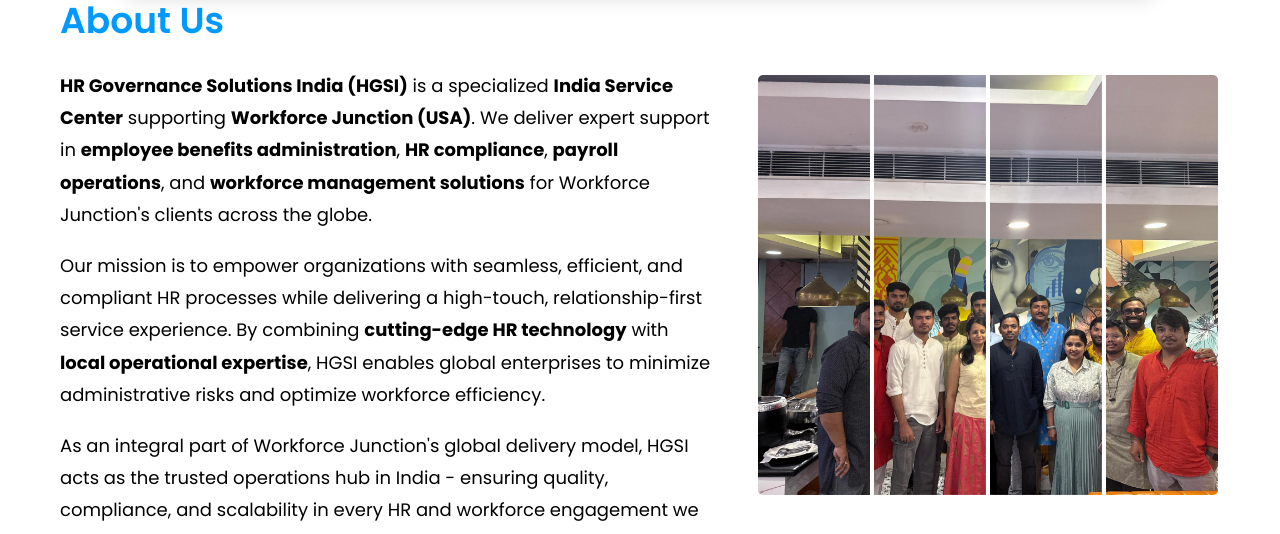
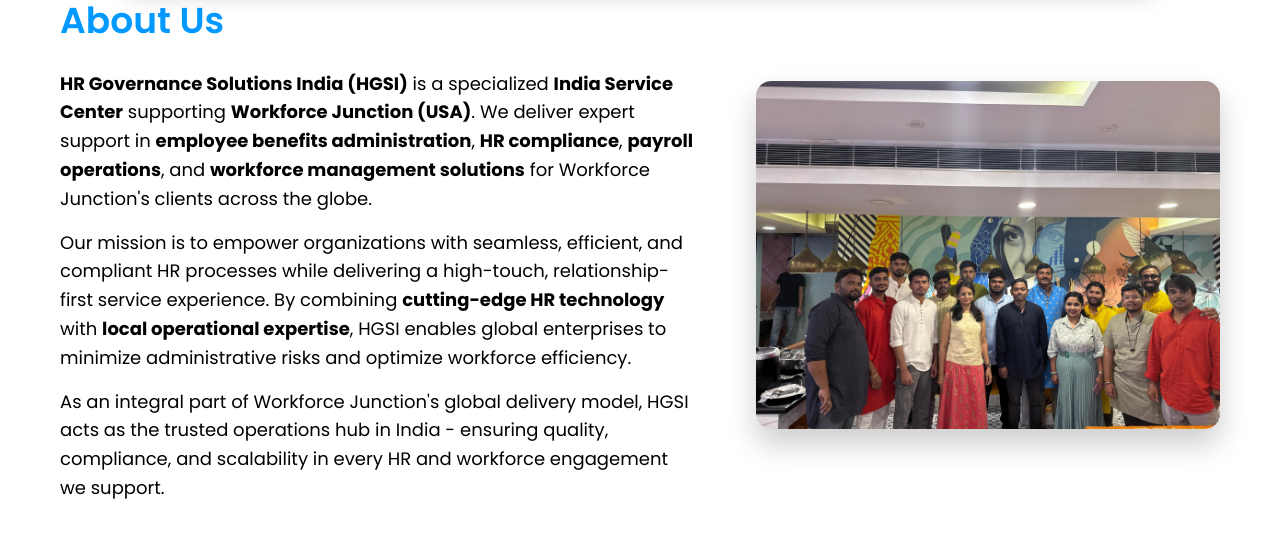
Before and after one commit to hrgovernancesolutions-hub/hgsi, a React (Vite) app: page /#/ in a window 1280 px wide. Before the commit this address led to /#/#home. Shown: the part 936-1470 px from the top of the page. Built offline with nearby package versions, Linux system fonts and the light colour scheme.

Commit message:
Updated About section design and removed image slices

```diff
--- a/src/components/about/About.css
+++ b/src/components/about/About.css
@@ -1,4 +1,4 @@
-.about-section{
+.about-section {
   /* background: linear-gradient(135deg, #0a0f24, #1a2a6c, #b21f1f, #fdbb2d); */
   transition: opacity 0.8s ease, transform 0.8s ease;
   background-size: 400% 400%;
@@ -15,17 +15,9 @@
   padding: 10% 60px 60px 60px;
   opacity: 0;
   transform: translateY(60px);
-  /* background: linear-gradient(135deg, #0a0f24, #1a2a6c, #b21f1f, #fdbb2d); */
   transition: opacity 0.8s ease, transform 0.8s ease;
-  background-size: 400% 400%;
-  animation: gradientBG 15s ease infinite;
 }
 
-@keyframes gradientBG {
-  0% { background-position: 0% 50%; }
-  50% { background-position: 100% 50%; }
-  100% { background-position: 0% 50%; }
-}
 .about.visible {
   opacity: 1;
   transform: translateY(0);
@@ -35,14 +27,15 @@
   display: flex;
   align-items: center;
   justify-content: space-between;
-  gap: 0;
+  gap: 40px; /* Added gap for better spacing */
   flex-wrap: wrap;
 }
 
+/* --- Left Side --- */
 .about-left {
-  flex: 1 1 60%;
+  flex: 1 1 50%;
   max-width: 60%;
-  padding-right: 40px;
+  padding-right: 20px;
   box-sizing: border-box;
   opacity: 0;
   transform: translateY(40px);
@@ -62,8 +55,11 @@
 
 .about-left p {
   color: black;
+  margin-bottom: 15px;
+  line-height: 1.6;
 }
 
+/* --- Right Side (Image) --- */
 .about-right {
   flex: 1 1 40%;
   max-width: 40%;
@@ -73,107 +69,43 @@
   box-sizing: border-box;
 }
 
-.image-frame {
-  display: flex;
+/* The container that holds the image */
+.image-wrapper {
+  position: relative;
   width: 100%;
-  height: 100%;
-  min-height: 420px;
-  overflow: hidden;
-  border-radius: 5px;
+  max-width: 500px;
+  border-radius: 15px;
+  overflow: hidden; /* Ensures image zoom doesn't go outside corners */
+  box-shadow: 0 15px 30px rgba(0, 0, 0, 0.2); /* Nice 3D shadow */
+
+  /* Initial state for animation */
+  opacity: 0;
+  transform: translateY(40px);
+  transition: all 0.8s ease;
 }
 
-.image-slice {
-  flex: 1;
-  background-size: 400% 100%;
-  background-repeat: no-repeat;
-  background-position: center;
-  background-size: cover;
-  background-position: left center;
-  transition: transform 0.4s ease, filter 0.4s ease;
-  margin: 0 2px;
-  opacity: 0;
-  transform: translateY(40px);
+/* Reveal the image wrapper when visible */
+.about.visible .image-wrapper {
+  opacity: 1;
+  transform: translateY(0);
+  transition-delay: 0.4s; /* Waits for text to load first */
 }
 
-.image-slice:first-child {
-  border-top-left-radius: 5px;
-  border-bottom-left-radius: 5px;
+/* The actual image styling */
+.about-image {
+  width: 100%;
+  height: auto;
+  display: block;
+  object-fit: cover;
+  transition: transform 0.6s cubic-bezier(0.25, 0.46, 0.45, 0.94); /* Smooth easing */
 }
 
-.image-slice:last-child {
-  border-top-right-radius: 5px;
-  border-bottom-right-radius: 5px;
+/* Hover Effect: Gentle Zoom */
+.image-wrapper:hover .about-image {
+  transform: scale(1.05); /* Zooms in 5% */
 }
 
-.slice1 {
-  background-position: 0% center;
-}
-.slice2 {
-  background-position: 33.3% center;
-}
-.slice3 {
-  background-position: 66.6% center;
-}
-.slice4 {
-  background-position: 100% center;
-}
-
-.image-frame:hover .image-slice:nth-child(odd) {
-  transform: translateY(-5px);
-}
-.image-frame:hover .image-slice:nth-child(even) {
-  transform: translateY(5px);
-}
-.image-frame:hover .image-slice {
-  filter: brightness(0.9);
-}
-.about.visible .image-slice {
-  animation: sliceReveal 0.8s ease forwards;
-}
-
-.about.visible .image-slice:nth-child(1) {
-  animation-delay: 0.3s;
-}
-.about.visible .image-slice:nth-child(2) {
-  animation-delay: 0.45s;
-}
-.about.visible .image-slice:nth-child(3) {
-  animation-delay: 0.6s;
-}
-.about.visible .image-slice:nth-child(4) {
-  animation-delay: 0.75s;
-}
-@keyframes sliceReveal {
-  from {
-    opacity: 0;
-    transform: translateY(40px);
-  }
-  to {
-    opacity: 1;
-    transform: translateY(0);
-  }
-}
-
-.image-slice.slice1:hover {
-  transform: scale(1.05) rotate(-2deg);
-  filter: brightness(1.1);
-}
-
-.image-slice.slice2:hover {
-  transform: scale(1.05) rotate(2deg);
-  filter: brightness(1.1);
-}
-
-.image-slice.slice3:hover {
-  transform: scale(1.05) rotate(-2deg);
-  filter: brightness(1.1);
-}
-
-.image-slice.slice4:hover {
-  transform: scale(1.05) rotate(2deg);
-  filter: brightness(1.1);
-}
-
+/* --- Responsive Design --- */
 @media (max-width: 768px) {
   .about {
     padding: 30% 10% 10% 10%;
@@ -182,6 +114,7 @@
   .about-container {
     flex-direction: column;
     text-align: center;
+    gap: 30px;
   }
 
   .about-left,
@@ -193,34 +126,29 @@
   }
 
   .about-right {
-    margin-top: 40px;
     width: 100%;
+    justify-content: center; /* Center image on mobile */
   }
 
-  .image-frame {
-    width: 100%;
-    height: auto;
-    aspect-ratio: 1 / 1;
-    min-height: 300px;
+  .image-wrapper {
+    max-width: 100%;
   }
 
-  .about-left h1 {
+  .about-left h2 {
     font-size: 2rem;
   }
 }
+
 @media (max-width: 480px) {
   .about {
-    padding: 55% 20px 20px 20px;
+    padding: 40% 20px 20px 20px;
   }
 
-
   .about-left h2 {
-    font-size: 1.5rem;
-    margin-bottom: 10px;
+    font-size: 1.8rem;
   }
 
   .about-left p {
     font-size: 1rem;
-    margin: 0;
   }
 }
--- a/src/components/about/About.jsx
+++ b/src/components/about/About.jsx
@@ -59,29 +59,10 @@
             </p>
           </div>
 
-          {/* ✅ Right Section */}
+          {/* ✅ Right Section - Updated */}
           <div className="about-right">
-            <div
-              className="image-frame"
-              role="img"
-              aria-label="HGSI India Service Center"
-            >
-              <div
-                className="image-slice slice1"
-                style={{ backgroundImage: `url(${aboutImg})` }}
-              ></div>
-              <div
-                className="image-slice slice2"
-                style={{ backgroundImage: `url(${aboutImg})` }}
-              ></div>
-              <div
-                className="image-slice slice3"
-                style={{ backgroundImage: `url(${aboutImg})` }}
-              ></div>
-              <div
-                className="image-slice slice4"
-                style={{ backgroundImage: `url(${aboutImg})` }}
-              ></div>
+            <div className="image-wrapper">
+              <img src={aboutImg} alt="HGSI India Service Center" className="about-image" />
             </div>
           </div>
         </div>
--- a/src/components/gallery/Gallery.css
+++ b/src/components/gallery/Gallery.css
@@ -1,6 +1,7 @@
 .gallery-page {
   padding: 0;
   margin: 0;
+  margin-top: 70px;
 }
 
 /* Masonry Grid */
```
